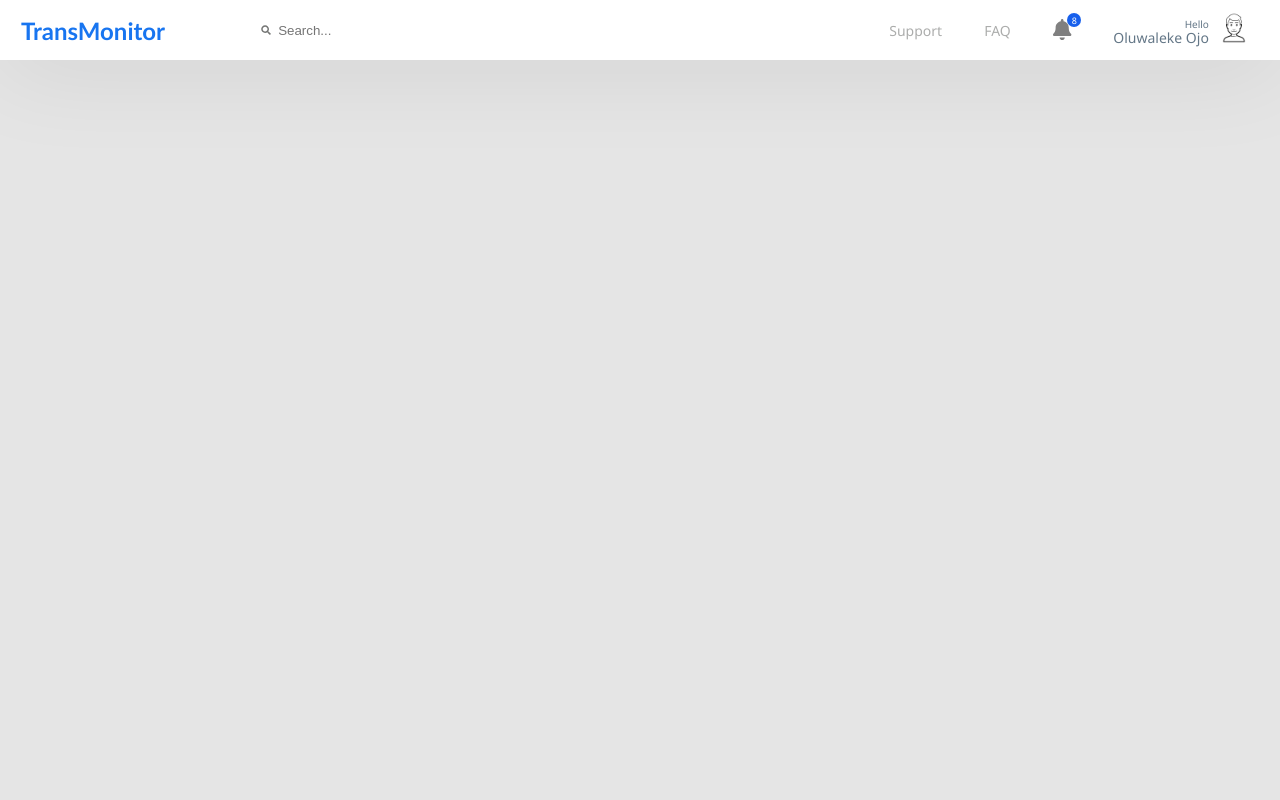
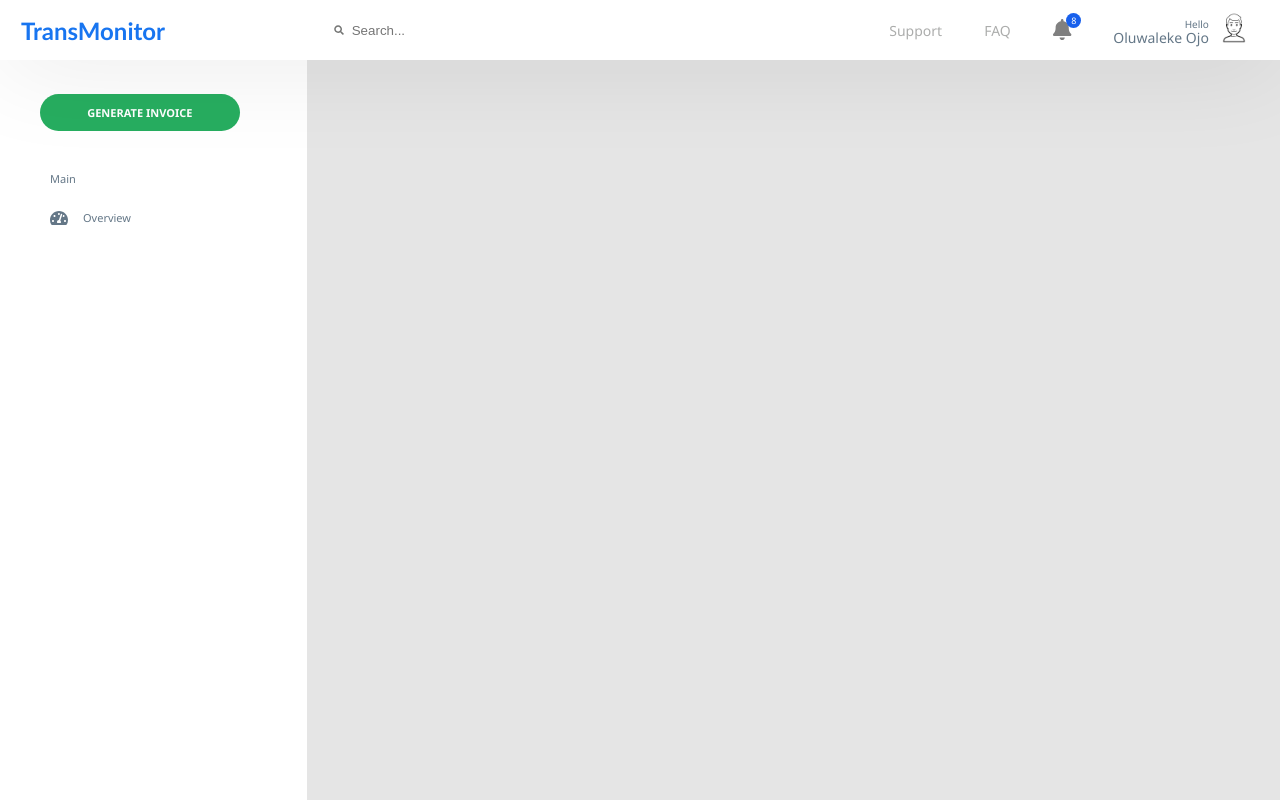
Before and after one commit to encodedBicoding/transmonitor, a React (Create React App) app: page / in a window 1280 px wide. Built offline with nearby package versions, Linux system fonts and the light colour scheme.

Commit message:
Creates reuseable side navigation item components Reuseable components ensures that side navigation item are easily maintainable

```diff
--- a/src/App.js
+++ b/src/App.js
@@ -1,10 +1,10 @@
 import React from 'react';
-import TopNav from './components/Navigation/TopNav';
+import HomePage from './Presentationals/Homepage';
 
 function App() {
   return (
     <div className="App">
-      <TopNav />
+      <HomePage />
     </div>
   );
 }
--- /dev/null
+++ b/src/Presentationals/Homepage/index.js
@@ -0,0 +1,15 @@
+import React, { PureComponent } from 'react';
+import TopNav from '../../components/Navigation/TopNav';
+import SideNav from '../../components/Navigation/Sidenav';
+
+class Homepage extends PureComponent {
+  render() {
+    return (
+      <div>
+        <TopNav/>
+        <SideNav/>
+      </div>
+    )
+  }
+}
+export default Homepage;
--- a/src/components/Navigation/Sidenav.js
+++ b/src/components/Navigation/Sidenav.js
@@ -0,0 +1,40 @@
+import React, { Component } from 'react';
+import { FontAwesomeIcon } from '@fortawesome/react-fontawesome';
+import { faTachometerAlt } from '@fortawesome/free-solid-svg-icons'
+class SideNav extends Component {
+  render() {
+    return (
+      <nav className='side-nav-container side-nav '>
+        <div class='side-nav-list gen-inv'>
+          <div id="invoice">
+            <p>GENERATE INVOICE</p>
+          </div>
+        </div>
+        <div className='side-nav-contents'>
+          <p className='side-nav-headings side-nav-item'>Main</p>
+          {
+            SideNavItem(faTachometerAlt, 'Overview')
+          }
+        </div>
+      </nav>
+    )
+  }
+}
+
+function SideNavItem(icon, child) {
+  return (
+    <>
+    <div className='side-nav-item-container'>
+    <div className='stroke'></div>
+      <div className='side-nav-item-content'>
+        <div className='side-nav-item active'>
+          <FontAwesomeIcon icon={icon}/>
+          <p>{child}</p>
+        </div>
+      </div>
+    </div>
+    </>
+  )
+}
+
+export default SideNav;
--- a/src/components/Navigation/navigation.css
+++ b/src/components/Navigation/navigation.css
@@ -11,7 +11,7 @@
   position: absolute;
   top: 0;
   padding: 0;
-  margin: 0;
+  margin: 0 0 3px 0;
 }
 .top-nav-item{
   margin: 0;
@@ -32,11 +32,12 @@
   flex-direction: row;
   justify-content: center;
   align-items: center;
+  align-self: right;
 }
 .nav-search input {
-  width: 80%;
+  width: 57%;
   border: none;
-  padding: 5px;
+  padding: 6px;
   outline: none;
 }
 .nav-support a,
@@ -50,9 +51,9 @@
   display: flex;
   align-items: center;
   justify-content: center;
-  width: 14px;
-  height: 14px;
-  border-radius: 50%;
+  width: 15px;
+  height: 15px;
+  border-radius: 52%;
   background-color: #1860EC;
   color: #fff;
   font-size: 9px;
@@ -86,3 +87,91 @@
 .nav-user div{
   margin-right: 5px;
 }
+
+/*
+  *
+  * Side Nav Style
+  *
+*/
+
+.side-nav-container {
+  background-color:  #fff;
+  position: fixed;
+  top: 6%;
+  width: 24%;
+  height: 100%;
+  z-index: -1;
+  font-family: 'Segoe UI', Tahoma, Geneva, Verdana, sans-serif;
+}
+
+.side-nav-list{
+  margin: 0;
+  padding: 0;
+}
+.gen-inv{
+  display: flex;
+  margin: 15% 0 0 40px;
+  position: relative;
+  width: 100%;
+}
+#invoice{
+  text-align: center;
+  width: 65%;
+  background-color: #27AE60;
+  border-radius: 30px;
+  cursor: pointer;
+}
+#invoice p{
+  font-size: 11px;
+  font-weight: 700;
+  color: #fff;
+}
+.side-nav-contents{
+  margin: 30px 0 0 0;
+}
+.side-nav-headings{
+  font-size: 11px;
+  line-height: 15px;
+  font-family: 'Segoe UI', Tahoma, Geneva, Verdana, sans-serif;
+  color: #647787;
+}
+.side-nav-item{
+  display: flex;
+  flex-direction: row;
+  align-items: center;
+  color:  #647787;
+  height: 35px;
+  margin: 4px 0 0 50px;
+  cursor: pointer;
+}
+
+
+.side-nav-item p{
+  margin: 0 0 0 15px;
+  font-size: 11px;
+  line-height: 15px;
+}
+.side-nav-item-content{
+  transition: all .9s;
+}
+.side-nav-item-container:hover > .side-nav-item-content{
+  background-color: #1875F0;
+  opacity: .4;
+}
+.side-nav-item-container:hover  .side-nav-item {
+  color: #000;
+}
+
+.side-nav-item-container:hover > .stroke{
+  opacity: 1;
+}
+.stroke {
+  transition: all .9s;
+  position: absolute;
+  left: 1px;
+  height: 42.2px;
+  padding: .2px;
+  width: 4px;
+  background-color: #1875F0;
+  opacity: 0;
+}
```
